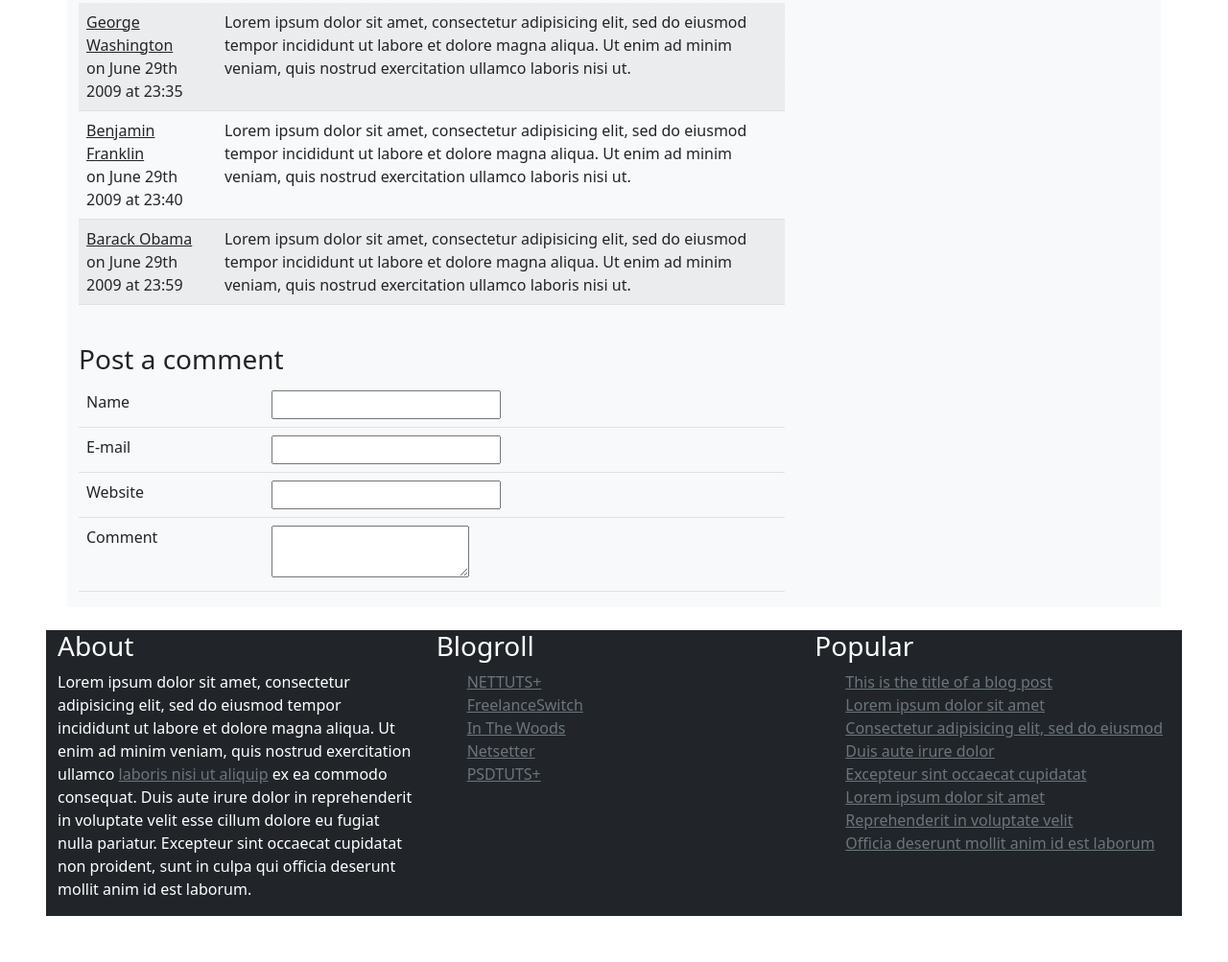
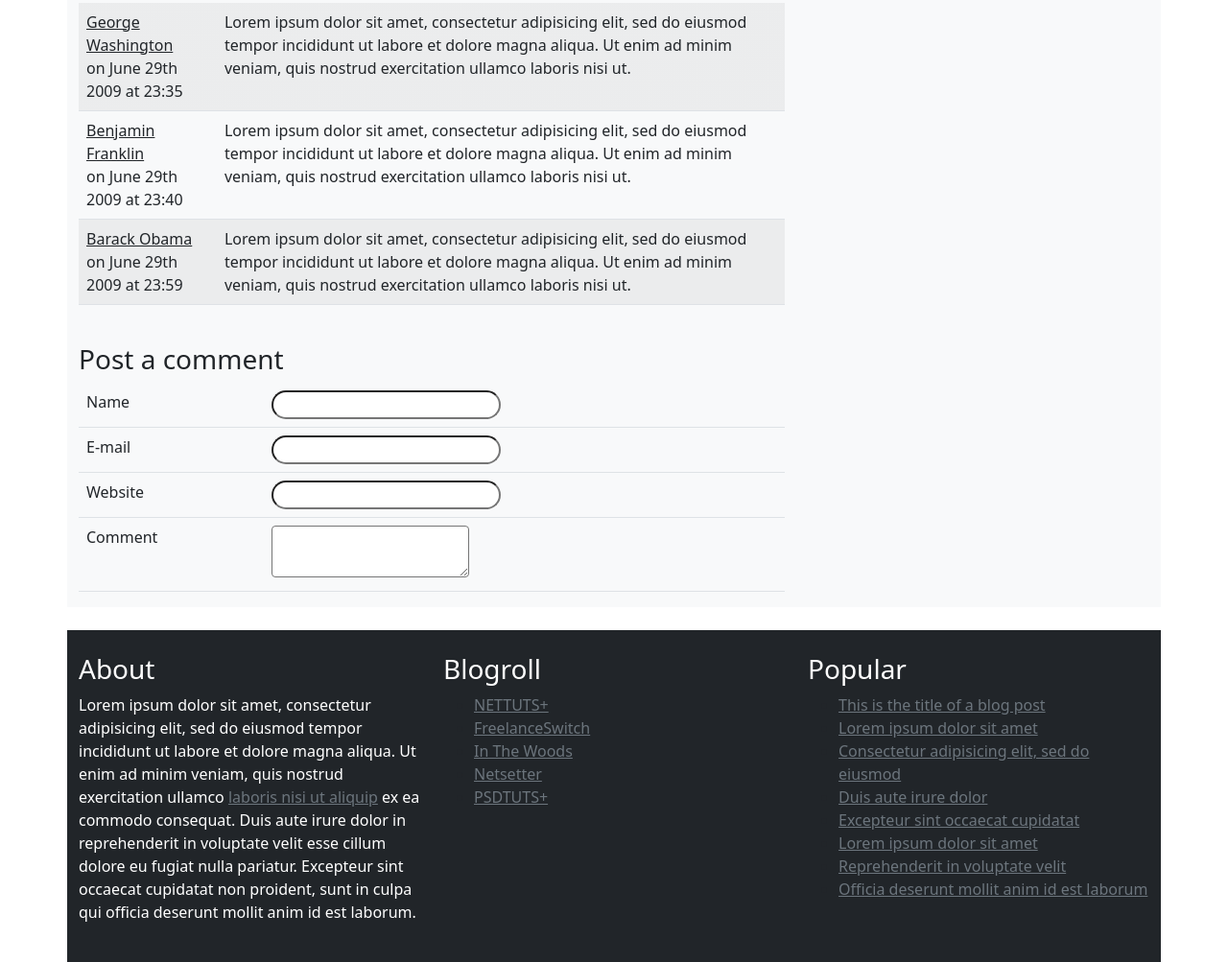
Before and after one commit to AmSaleh21/ITI_Bootstrap, a plain HTML site: page Lab_1/index.html in a window 1280 px wide. Shown: the part 1533-2536 px from the top of the page at 96% size. Before the commit the page ends 2512 px from the top, so only its background shows below. Drawn offline with nearby package versions, Linux system fonts and the light colour scheme.

Commit message:
fixed overflow imageText and rounded the form inputs

```diff
--- a/Lab_1/index.html
+++ b/Lab_1/index.html
@@ -45,10 +45,10 @@
             </div>
         </nav>
         <!-- the header image -->
-        <div class=" d-flex justify-content-center my-3">
+        <div class="d-flex justify-content-center my-3">
             <div class="card" style="width: 50em;">
-                <img src="./Images/intro_flower.png" alt="introFlower" class="img-fluid">
-                <div class="card-img-overlay card-inverse">
+                <img src="./Images/intro_flower.png" alt="introFlower" class="shadow  rounded img-fluid">
+                <div class="card-img-overlay overflow-auto card-inverse">
                     <h4 class="card-title">Do you love flowers as much as we do?</h4>
                     <p class="p-4 card-text">
                         Lorem ipsum dolor sit amet, consectetur adipisicing elit, sed do eiusmod tempor
@@ -190,7 +190,7 @@
                                 <label for="name"> Name</label>
                             </td>
                             <td>
-                                <input name="name" id="name" type="text" />
+                                <input name="name" id="name" type="text" class="rounded-pill" />
                             </td>
                         </tr>
                         <tr>
@@ -198,7 +198,7 @@
                                 <label for="name"> E-mail</label>
                             </td>
                             <td>
-                                <input name="name" id="name" type="text" />
+                                <input name="name" id="name" type="text"  class="rounded-pill"/>
                             </td>
                         </tr>
                         <tr>
@@ -206,7 +206,7 @@
                                 <label for="name"> Website</label>
                             </td>
                             <td>
-                                <input name="name" id="name" type="text" />
+                                <input name="name" id="name" type="text"  class="rounded-pill"/>
                             </td>
                         </tr>
                         <tr>
@@ -214,7 +214,7 @@
                                 <label for="name"> Comment</label>
                             </td>
                             <td>
-                                <textarea name="name" id="name" type="text"> </textarea>
+                                <textarea name="name" id="name" type="text" class="rounded"> </textarea>
                             </td>
                         </tr>
                     </table>
@@ -223,12 +223,11 @@
         </div> <!-- post a comment -->
     </div> <!-- container -->
 
-    <footer>
-        <div class="row bg-dark mx-5 my-4">
-            <section class="col-sm-12 col-md-12 col-lg-4">
+    <footer class="container">
+        <div class="row bg-dark">
+            <section class="col-sm-12 col-md-12 col-lg-4 my-4">
                 <header>
-                    <h3>
-                        About</h3>
+                    <h3>About</h3>
                 </header>
                 <p>
                     Lorem ipsum dolor sit amet, consectetur adipisicing elit, sed do eiusmod tempor
@@ -238,7 +237,7 @@
                     fugiat nulla pariatur. Excepteur sint occaecat cupidatat non proident, sunt in culpa
                     qui officia deserunt mollit anim id est laborum.</p>
             </section>
-            <section class="col-sm-12 col-md-12 col-lg-4">
+            <section class="col-sm-12 col-md-12 col-lg-4 my-4">
                 <header>
                     <h3>Blogroll</h3>
                 </header>
@@ -250,7 +249,7 @@
                     <li><a class="link-secondary" href="#">PSDTUTS+</a></li>
                 </ul>
             </section>
-            <section class="col-sm-12 col-md-12 col-lg-4">
+            <section class="col-sm-12 col-md-12 col-lg-4 my-4">
                 <header>
                     <h3>Popular</h3>
                 </header>
```
